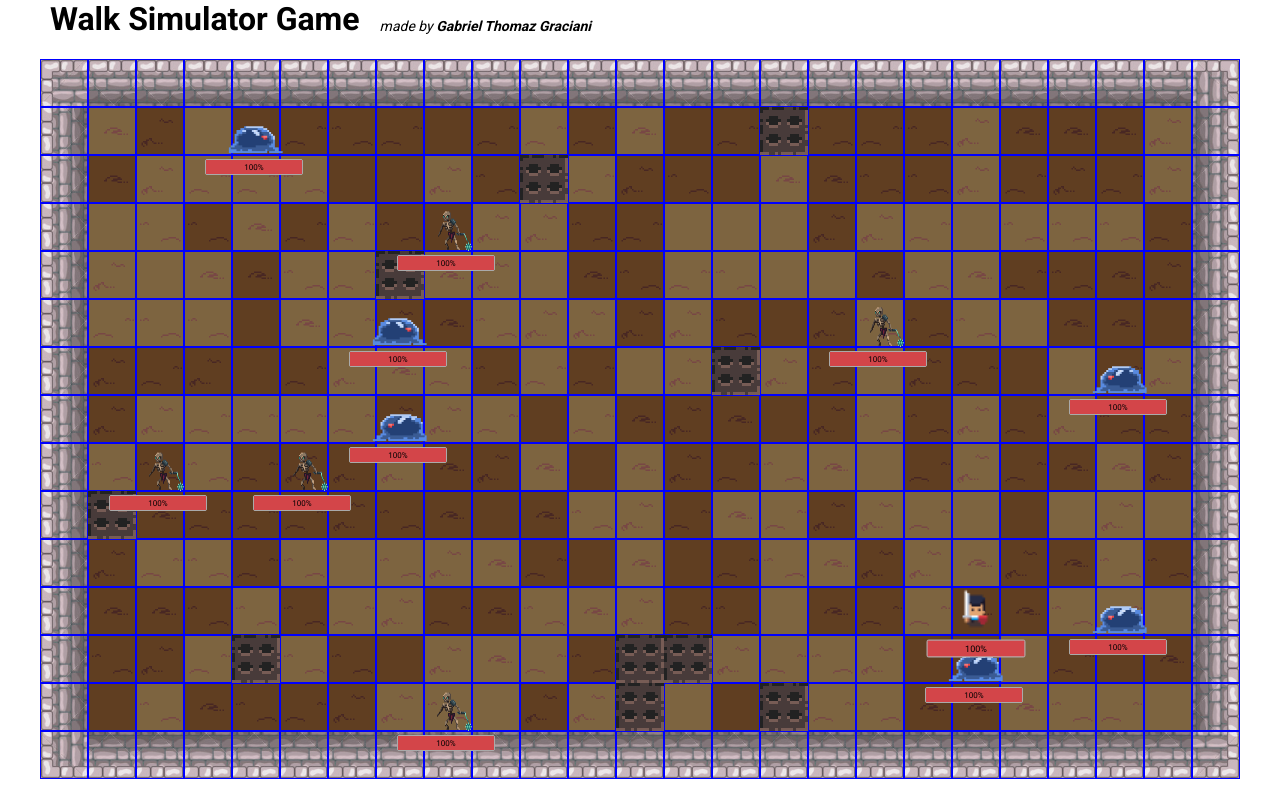
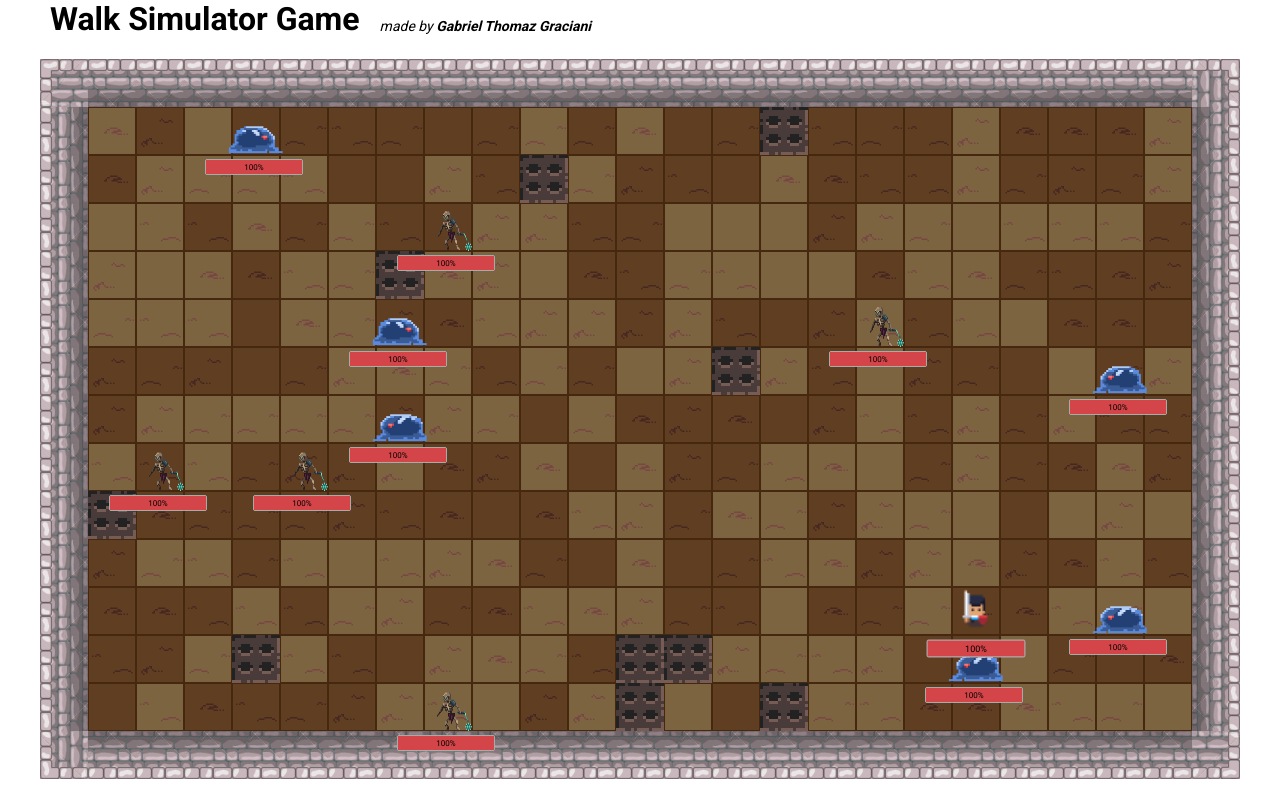
Before and after one commit to gabrielgraciani/loop-hero-simulator, a Next.js app: page / in a window 1280 px wide. Built offline with nearby package versions, Linux system fonts and the light colour scheme.

Commit message:
change border color on tile map

```diff
--- a/src/components/Map/index.tsx
+++ b/src/components/Map/index.tsx
@@ -58,9 +58,21 @@ export const Map = ({ children }: IMapProps): JSX.Element => {
               const wallLeftClassName = wallLeft ? 'wallLeft' : '';
               const wallRightClassName = wallRight ? 'wallRight' : '';
 
+              const noBorder =
+                cornerLeftTop ||
+                cornerRightTop ||
+                cornerLeftBottom ||
+                cornerRightBottom ||
+                wallTop ||
+                wallBottom ||
+                wallLeft ||
+                wallRight
+                  ? 'noBorder'
+                  : '';
+
               const className = `${cornerLeftTopClassName} ${cornerRightTopClassName}
             ${cornerLeftBottomClassName} ${cornerRightBottomClassName} ${wallTopClassName}
-             ${wallBottomClassName} ${wallLeftClassName} ${wallRightClassName}`;
+             ${wallBottomClassName} ${wallLeftClassName} ${wallRightClassName} ${noBorder}`;
 
               return (
                 <Tile
--- a/src/components/Tile/styles.ts
+++ b/src/components/Tile/styles.ts
@@ -6,7 +6,11 @@ const Container = styled.div<{ floor: number }>`
   width: ${tileSize / 10}rem;
   height: ${tileSize / 10}rem;
   background: url(images/floor/floor${({ floor }) => floor}.png) no-repeat;
-  border: 0.1rem solid blue;
+  border: 0.1rem solid #45280e;
+
+  &.noBorder {
+    border: 0;
+  }
 
   &.wallTop {
     background: url(images/wall/wall.png) no-repeat;
```
